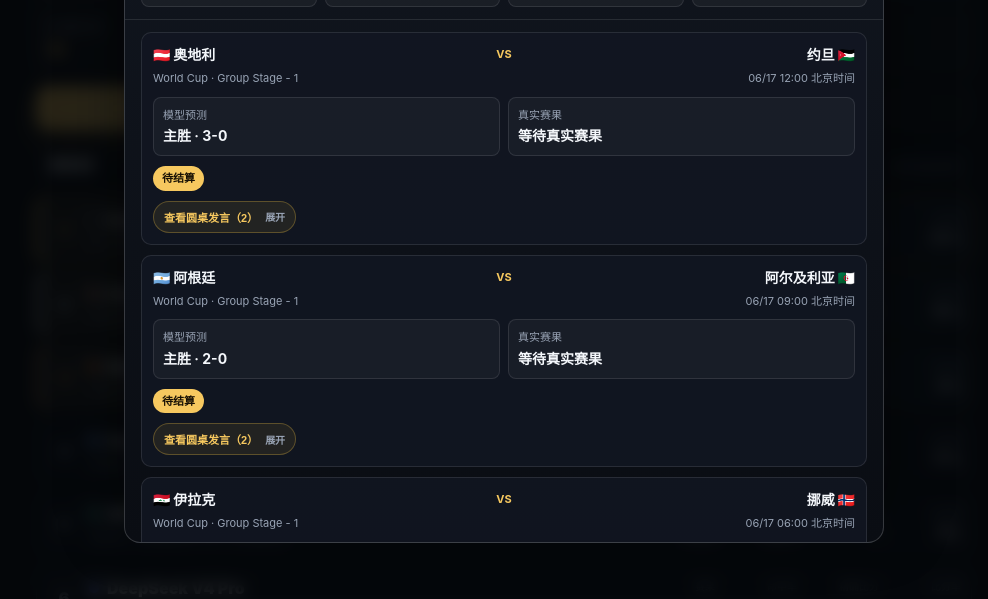
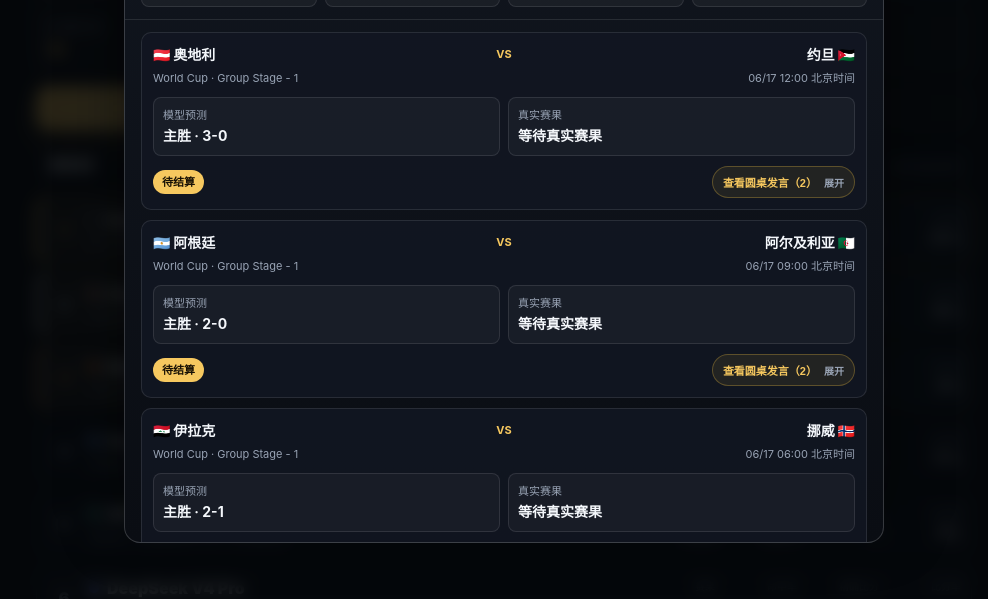
Before and after one commit to aiworldcup/aiworldcup.github.io, a website: page public/index.html in a window 1280 px wide. Both pictures are taken after a click on the button 640 px from the left and 909 px from the top of the page. Shown: the part 679-1278 px from the top of the page, without its empty margins (136-1124 px from the left). Drawn offline with Linux system fonts and the light colour scheme.

Commit message:
Align history roundtable toggle with status row

```diff
--- a/public/app.js
+++ b/public/app.js
@@ -1257,13 +1257,16 @@ function openModelHistory(modelId) {
       ? `${hitBadge('赛果', resultHit)}${hitBadge('比分', scoreHit)}`
       : '<span class="history-badge is-pending">待结算</span>';
     const roundtableMessages = modelRoundtableMessages(match.id, modelId);
-    const roundtableHtml = roundtableMessages.length ? `<div class="history-roundtable" data-loaded="false">
-        <button type="button" class="history-roundtable-toggle" data-match="${escapeHTML(match.id)}" data-model="${escapeHTML(modelId)}" aria-expanded="false">
+    const roundtableId = `history-rt-${match.id}-${modelId}`.replace(/[^a-zA-Z0-9_-]/g, '-');
+    const roundtableButtonHtml = roundtableMessages.length ? `<div class="history-roundtable" data-loaded="false">
+        <button type="button" class="history-roundtable-toggle" data-match="${escapeHTML(match.id)}" data-model="${escapeHTML(modelId)}" data-target="${escapeHTML(roundtableId)}" aria-expanded="false" aria-controls="${escapeHTML(roundtableId)}">
           查看圆桌发言（${roundtableMessages.length}）
           <span>展开</span>
         </button>
-        <div class="history-roundtable-lines" hidden></div>
       </div>` : '';
+    const roundtableLinesHtml = roundtableMessages.length
+      ? `<div id="${escapeHTML(roundtableId)}" class="history-roundtable-lines" hidden></div>`
+      : '';
     return `<article class="history-item">
       <div class="history-match">
         <span>${flagIcon(match.home.flag)} ${escapeHTML(match.home.team)}</span>
@@ -1284,8 +1287,11 @@ function openModelHistory(modelId) {
           <strong>${escapeHTML(actualText)}</strong>
         </div>
       </div>
-      <div class="history-badges">${badges}</div>
-      ${roundtableHtml}
+      <div class="history-status-row">
+        <div class="history-badges">${badges}</div>
+        ${roundtableButtonHtml}
+      </div>
+      ${roundtableLinesHtml}
     </article>`;
   }).join('') : `<div class="empty-state">
     <strong>暂无历史猜测</strong>
@@ -2153,7 +2159,7 @@ function wireModelHistoryStage() {
     const button = e.target.closest('.history-roundtable-toggle');
     if (!button) return;
     const wrap = button.closest('.history-roundtable');
-    const lines = wrap?.querySelector('.history-roundtable-lines');
+    const lines = document.getElementById(button.dataset.target || '');
     if (!wrap || !lines) return;
     const expanded = button.getAttribute('aria-expanded') === 'true';
     button.setAttribute('aria-expanded', expanded ? 'false' : 'true');
--- a/public/index.html
+++ b/public/index.html
@@ -5,7 +5,7 @@
   <meta name="viewport" content="width=device-width, initial-scale=1.0, maximum-scale=1.0, user-scalable=no" />
   <title>世界杯 AI 擂台 · 谁是最会预测世界杯的大模型</title>
   <meta name="description" content="10+ 顶级大模型同场竞猜世界杯每场比赛。赛前封盘存证、赛后实时打榜,国产军团对决海外军团,看哪个 AI 最会算球。" />
-  <link rel="stylesheet" href="styles.css?v=20260616-history-roundtable-lazy" />
+  <link rel="stylesheet" href="styles.css?v=20260617-history-roundtable-row" />
 </head>
 <body>
   <header class="hero">
@@ -184,7 +184,7 @@
   </div>
 
   <script src="analytics-config.js?v=20260614-analytics"></script>
-  <script src="app.js?v=20260616-history-roundtable-lazy"></script>
+  <script src="app.js?v=20260617-history-roundtable-row"></script>
   <script src="analytics.js?v=20260614-analytics" defer></script>
 </body>
 </html>
--- a/public/styles.css
+++ b/public/styles.css
@@ -3076,11 +3076,20 @@ footer p + p { margin-top: 5px; }
   overflow-wrap: anywhere;
 }
 
+.history-status-row {
+  display: flex;
+  align-items: center;
+  justify-content: space-between;
+  gap: 10px;
+  margin-top: 10px;
+}
+
 .history-badges {
   display: flex;
+  flex: 1 1 auto;
   flex-wrap: wrap;
   gap: 7px;
-  margin-top: 10px;
+  min-width: 0;
 }
 
 .history-badge {
@@ -3106,7 +3115,8 @@ footer p + p { margin-top: 5px; }
 }
 
 .history-roundtable {
-  margin-top: 10px;
+  flex: 0 0 auto;
+  margin-left: auto;
 }
 
 .history-roundtable-toggle {
@@ -3156,6 +3166,15 @@ footer p + p { margin-top: 5px; }
 @media (max-width: 380px) {
   .model-history-summary {
     grid-template-columns: repeat(2, minmax(0, 1fr));
+  }
+
+  .history-status-row {
+    align-items: flex-start;
+  }
+
+  .history-roundtable {
+    flex: 1 0 100%;
+    margin-left: 0;
   }
 
   .history-picks {
```
